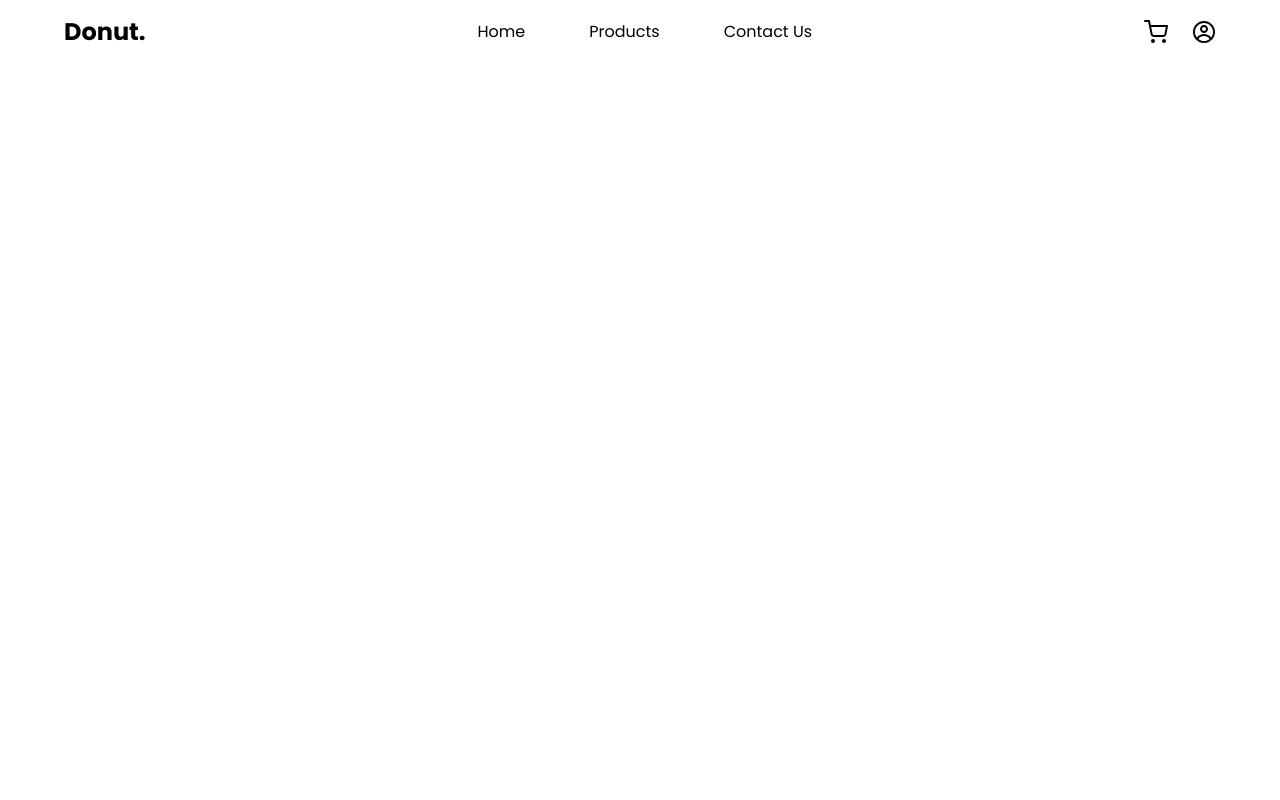
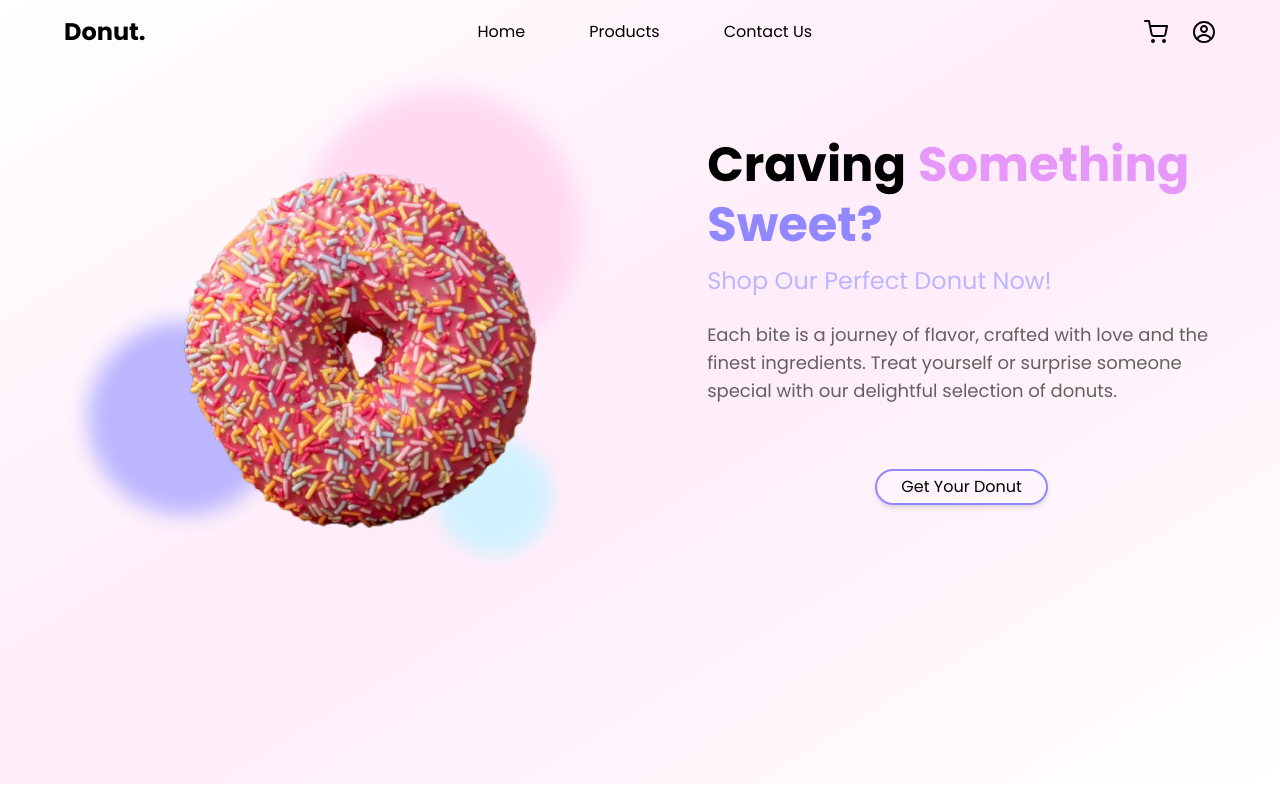
Before and after one commit to axhellyn/final-project-gdsc, a React (Vite) app: page / in a window 1280 px wide. Built offline with nearby package versions, Linux system fonts and the light colour scheme.

Commit message:
ui: add hero section

```diff
--- a/index.html
+++ b/index.html
@@ -6,7 +6,7 @@
     <meta name="viewport" content="width=device-width, initial-scale=1.0" />
     <title>Donut.</title>
   </head>
-  <body>
+  <body class="">
     <div id="root"></div>
     <script type="module" src="/src/main.jsx"></script>
   </body>
--- a/src/components/HeroSection.jsx
+++ b/src/components/HeroSection.jsx
@@ -1,8 +1,33 @@
-import React from 'react'
+import React from "react";
+import DonutHero from "../assets/donutHero.png";
+import Button from "./ui/Button";
 
 export default function HeroSection() {
   return (
-    <>
-    </>
-  )
+    <div className="min-h-[90vh] px-8 md:px-16">
+      <div className="flex flex-col md:flex-row gap-10 justify-between items-center">
+        <div className="md:w-1/2">
+          <img src={DonutHero} alt="donut" />
+        </div>
+
+        <div className="md:w-1/2 md:pl-12">
+          <div className="flex flex-col gap-4">
+            <div className="flex flex-col gap-3">
+              <div className="flex gap-3">
+                <h1 className="text-3xl md:text-4xl xl:text-5xl font-bold">Craving</h1>
+                <h1 className="text-3xl md:text-4xl xl:text-5xl font-bold text-darkPink">Something</h1>
+              </div>
+              <h1 className="text-3xl md:text-4xl xl:text-5xl font-bold text-darkPurple">Sweet?</h1>
+            </div>
+
+            <h3 className="text-xl md:text-2xl text-purple ">Shop Our Perfect Donut Now!</h3>
+            <p className="text-base xl:text-lg text-gray py-2">Each bite is a journey of flavor, crafted with love and the finest ingredients. Treat yourself or surprise someone special with our delightful selection of donuts.</p>
+            <div className="w-full flex justify-center mt-10">
+              <Button textButton='Get Your Donut'/>
+            </div>
+          </div>
+        </div>
+      </div>
+    </div>
+  );
 }
--- /dev/null
+++ b/src/components/ui/Button.jsx
@@ -0,0 +1,7 @@
+import React from 'react'
+
+export default function Button({textButton}) {
+  return (
+    <button className='w-fit py-1 px-6 border-2 border-darkPurple shadow-md rounded-3xl bg-white bg-opacity-10 hover:bg-darkPurple hover:text-white transition ease-in-out duration-500'>{textButton}</button>
+  )
+}
--- a/src/pages/HomePage.jsx
+++ b/src/pages/HomePage.jsx
@@ -1,10 +1,12 @@
 import React from 'react'
 import Navbar from '../components/ui/Navbar'
+import HeroSection from '../components/HeroSection';
 
 function HomePage() {
   return (
-    <div>
+    <div className='bg-gradient-to-br from-white via-softPink via-65%% to-white'>
     <Navbar/>
+    <HeroSection/>
     </div>
   )
 }
--- a/tailwind.config.js
+++ b/tailwind.config.js
@@ -7,10 +7,12 @@ export default {
         'poppins':['Poppins', 'sans-serif'],
       },
       colors:{
+        'softPink':'#FFECF9',
         'pink':'#F1BCFF',
         'darkPink': '#E697FA',
         'purple':'#BBB6FF',
         'darkPurple':'#9188FF',
+        'softBlue':'#ECF9FF',
         'gray':'#626262'
       }
     },
```
Also changed, not shown: src/assets/donutHero.png (added).
